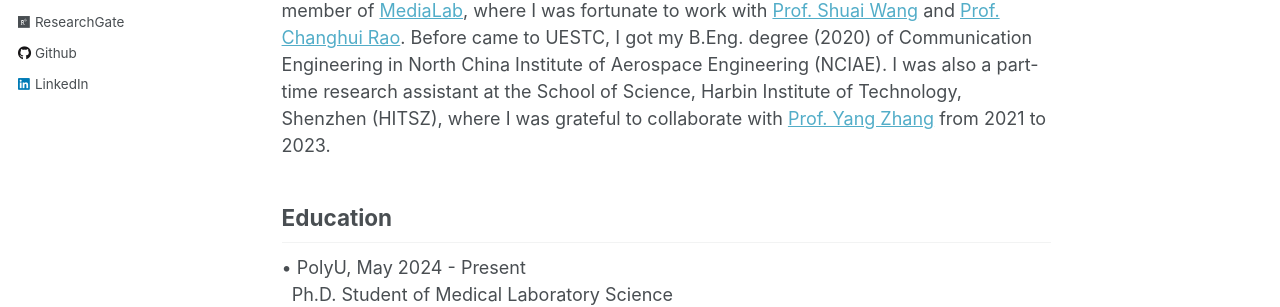
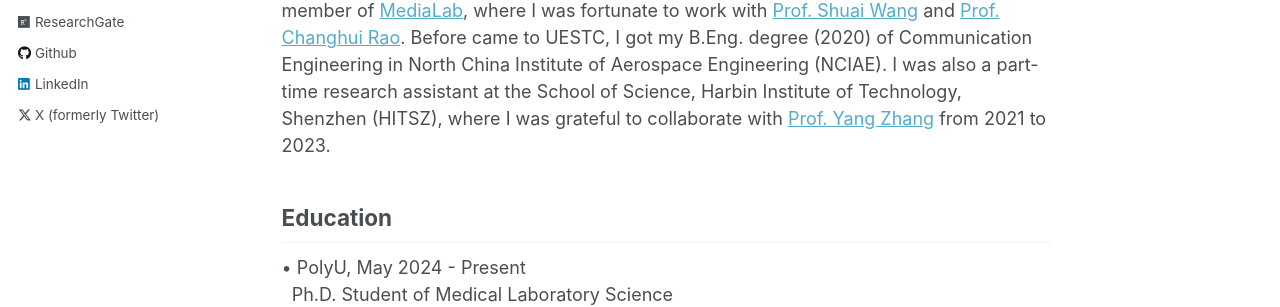
Before and after one commit to mrchasezhang/mrchasezhang.github.io, a Jekyll site: the page built from _pages/about.md, in a window 1280 px wide. Shown: the part 387-694 px from the top of the page. Built offline with Jekyll 4.4.1, drawn with Linux system fonts in a browser that asks for light colours; some web fonts are replaced; part of the change alters nothing that is shown.

Commit message:
Update _config.yml

```diff
--- a/_config.yml
+++ b/_config.yml
@@ -63,7 +63,7 @@ author:
   steam            : # Username
   telegram         : # URL
   tumblr           : # Username
-  twitter          : # " "
+  twitter          : https://x.com/ChaseZhang321
   vine             : # Username
   weibo            : # Username
   wikipedia        : # Username
```
